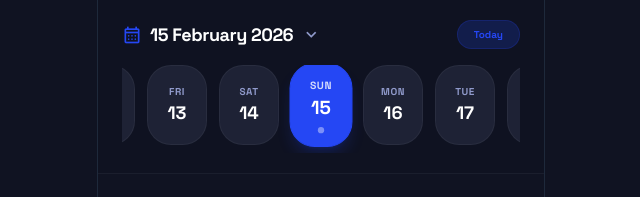
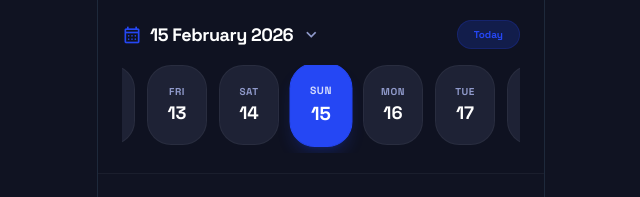
Before and after one commit to pragatibhandari/Nova-daily-routine-Planner, a React (Vite) app: page / in a window 1280 px wide. Shown: the top 197 px of the page, without its empty margins (319-959 px from the left). Built offline with nearby package versions, Linux system fonts and the light colour scheme.

Commit message:
Revert broken date header change

```diff
--- a/components/DateHeader.tsx
+++ b/components/DateHeader.tsx
@@ -42,18 +42,12 @@ const DateHeader: React.FC<DateHeaderProps> = ({ selectedDate, setSelectedDate,
 
   const scrollRef = useRef<HTMLDivElement>(null);
 
-  const scrollToDate = (dateStr: string) => {
-    if (scrollRef.current) {
-      const targetEl = scrollRef.current.querySelector(`[data-full="${dateStr}"]`);
-      if (targetEl) {
-        targetEl.scrollIntoView({ behavior: 'smooth', inline: 'center', block: 'nearest' });
-      }
-    }
-  };
-
   useEffect(() => {
     const timer = setTimeout(() => {
-      scrollToDate(selectedDate);
+      const selectedEl = scrollRef.current?.querySelector('[data-selected="true"]');
+      if (selectedEl) {
+        selectedEl.scrollIntoView({ behavior: 'smooth', inline: 'center', block: 'nearest' });
+      }
     }, 50);
     return () => clearTimeout(timer);
   }, [selectedDate]);
@@ -63,10 +57,6 @@ const DateHeader: React.FC<DateHeaderProps> = ({ selectedDate, setSelectedDate,
     const localToday = `${now.getFullYear()}-${(now.getMonth() + 1).toString().padStart(2, '0')}-${now.getDate().toString().padStart(2, '0')}`;
     setSelectedDate(localToday);
     setViewMonth(new Date(now.getFullYear(), now.getMonth(), 1));
-
-    // Explicitly trigger scroll in case selectedDate was already today
-    // React state update is asynchronous and might bail out if value is same
-    setTimeout(() => scrollToDate(localToday), 10);
   };
 
   // Calendar logic
@@ -198,7 +188,6 @@ const DateHeader: React.FC<DateHeaderProps> = ({ selectedDate, setSelectedDate,
               <div
                 key={item.full}
                 data-selected={isSelected}
-                data-full={item.full}
                 onClick={() => setSelectedDate(item.full)}
                 className={`flex flex-col items-center justify-center min-w-[60px] h-20 rounded-xl cursor-pointer transition-all border ${
                   isSelected
@@ -212,8 +201,8 @@ const DateHeader: React.FC<DateHeaderProps> = ({ selectedDate, setSelectedDate,
                 <span className={`text-lg font-bold ${isSelected ? '' : 'text-slate-900 dark:text-white'}`}>
                   {item.date}
                 </span>
-                {isToday && (
-                  <div className={`w-1.5 h-1.5 rounded-full mt-1 ${isSelected ? 'bg-white/40' : 'bg-primary'}`}></div>
+                {isToday && !isSelected && (
+                  <div className="w-1.5 h-1.5 bg-primary rounded-full mt-1"></div>
                 )}
               </div>
             );
```
